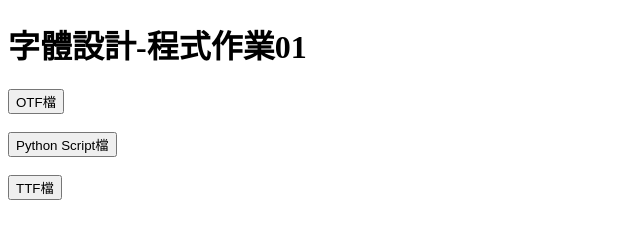
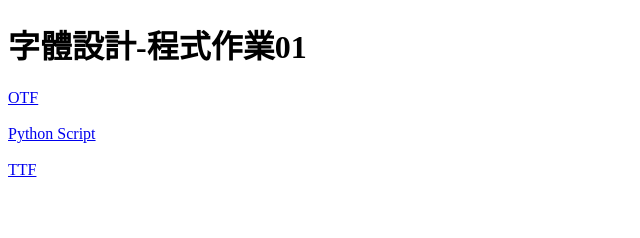
Before and after one commit to yang5678765/ct2022s, a plain HTML site: page hw01/index.html in a window 1280 px wide. Shown: the whole page, without its empty margins (0-640 px from the left). Drawn offline with Linux system fonts and the light colour scheme.

Commit message:
Add files via upload

```diff
--- a/hw01/index.html
+++ b/hw01/index.html
@@ -6,20 +6,20 @@
 <body>
 	<h1>字體設計-程式作業01</h1>
 	<div>
-		<a href="https://drive.google.com/file/d/1OV4QIjw8i0EVpkDePiCVt9UrqWChjKzH/view?usp=sharing">
-			<button type="submit">OTF檔</button>
+		<a href="https://drive.google.com/file/d/1OV4QIjw8i0EVpkDePiCVt9UrqWChjKzH/view?usp=sharing">OTF
+			<!-- <button type="submit">OTF檔</button> -->
 		</a>
 	</div>
 	<br/>
 	<div>
-		<a href="https://colab.research.google.com/drive/11JDJE4A36ejEPqrVMpnLpJvOGVPh5c8Y?usp=sharing">
-			<input type="button" value="Python Script檔">
+		<a href="https://colab.research.google.com/drive/11JDJE4A36ejEPqrVMpnLpJvOGVPh5c8Y?usp=sharing">Python Script
+			<!-- <input type="button" value="Python Script檔"> -->
 		</a>
 	</div>
 	<br/>
 	<div>
-		<a href="https://drive.google.com/file/d/1OwNWJWV7jHJJ2efig3t2zMPmSS3KFg6Y/view?usp=sharing">
-			<input type="button" value="TTF檔">
+		<a href="https://drive.google.com/file/d/1OwNWJWV7jHJJ2efig3t2zMPmSS3KFg6Y/view?usp=sharing">TTF
+			<!-- <input type="button" value="TTF檔"> -->
 		</a>
 	</div>
 </body>
```
